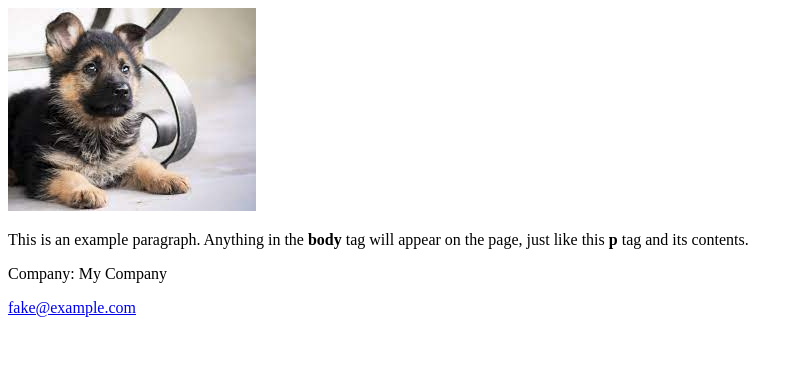
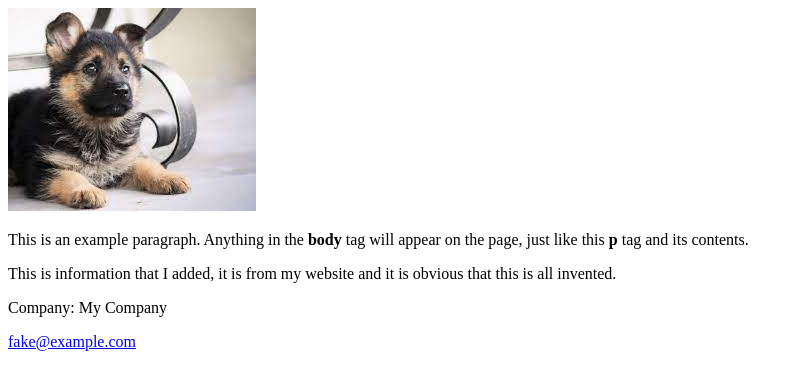
Before and after one commit to enKarma13/Exercise_Unit5_websiteV2, a plain HTML site: page Index.html in a window 1280 px wide. Shown: the whole page, without its empty margins (0-803 px from the left). Drawn offline with Linux system fonts and the light colour scheme.

Commit message:
Conflict

```diff
--- a/Index.html
+++ b/Index.html
@@ -6,6 +6,7 @@
   <body>
     <img src="perro.jfif">
     <p>This is an example paragraph. Anything in the <strong>body</strong> tag will appear on the page, just like this        <strong>p</strong> tag and its contents.</p>
+    <p>This is information that I added, it is from my website and it is obvious that this is all invented.</p>
   </body>
   <footer>
     <p>Company: My Company</p> <p><a href="mailto:fake@example.com">fake@example.com</a></p>
```
